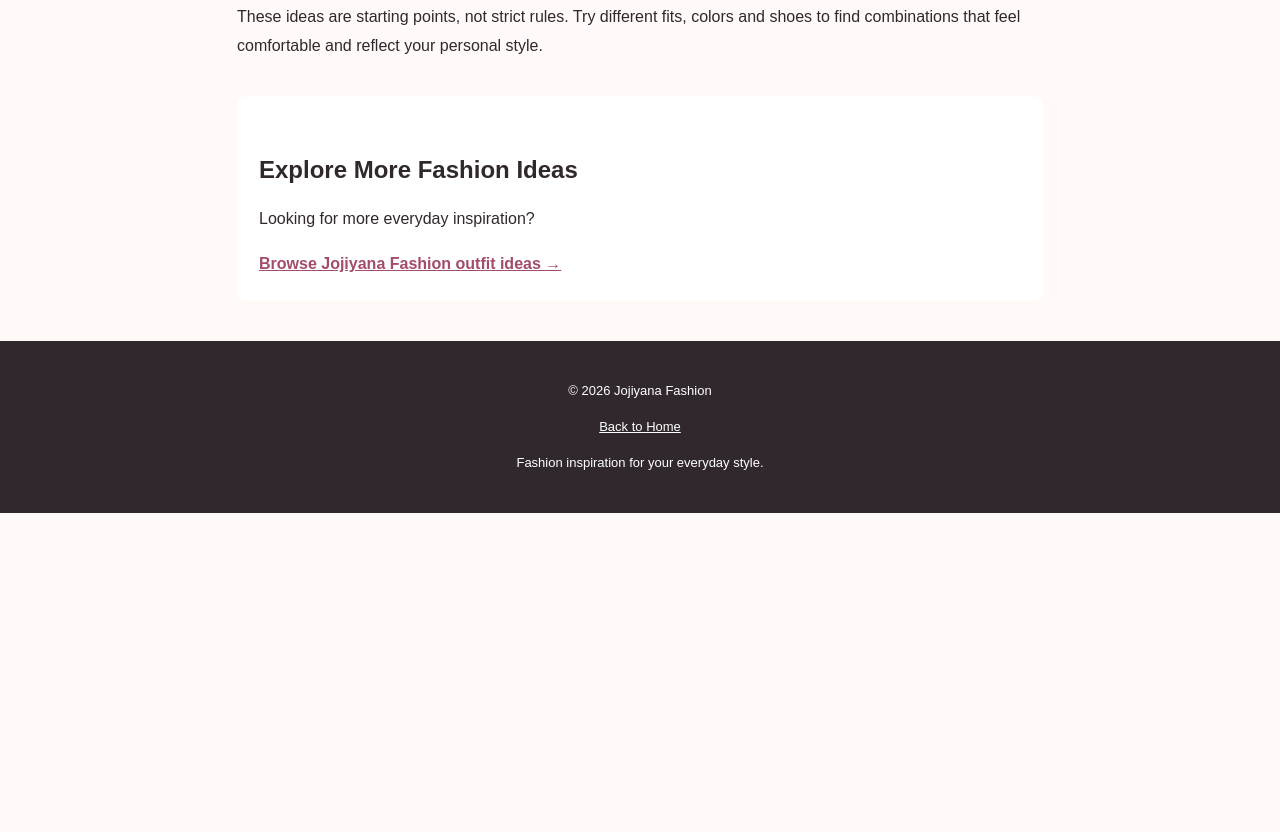
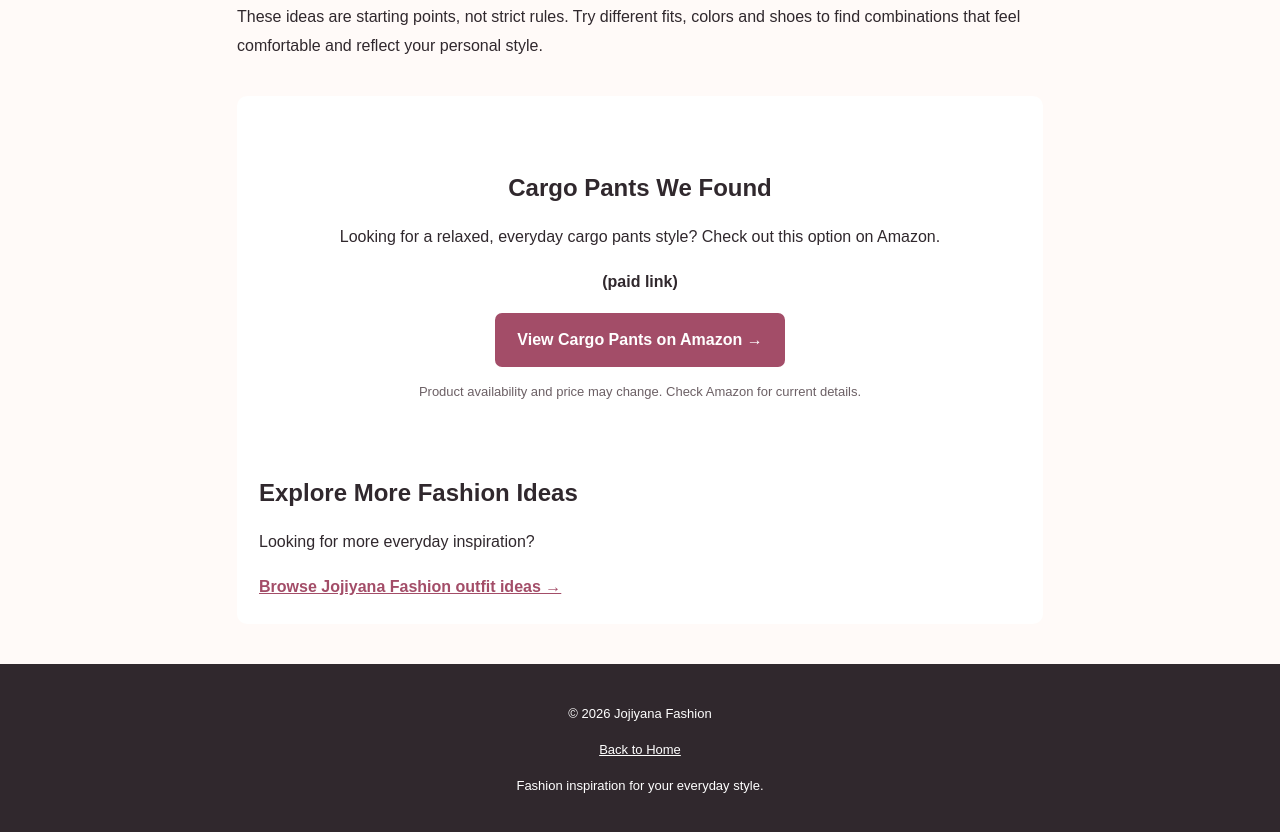
Before and after one commit to jstcreationss-cyber/jojiyana-fashion, a plain HTML site: page cargo-pants-sneakers.html in a window 1280 px wide. Shown: the part 2181-3013 px from the top of the page. Before the commit the page ends 2694 px from the top, so only its background shows below. Drawn offline with Linux system fonts and the light colour scheme.

Commit message:
Update cargo-pants-sneakers.html

```diff
--- a/cargo-pants-sneakers.html
+++ b/cargo-pants-sneakers.html
@@ -212,6 +212,27 @@
     </p>
 
     <div class="related">
+
+<section style="background:#fff;padding:24px;border-radius:12px;margin:30px 0;text-align:center;">
+  <h2 style="margin-top:0;">Cargo Pants We Found</h2>
+  <p>
+    Looking for a relaxed, everyday cargo pants style?
+    Check out this option on Amazon.
+  </p>
+  <p><strong>(paid link)</strong></p>
+  <a
+    href="https://link.amazon/B0eYcn5ha"
+    target="_blank"
+    rel="nofollow sponsored noopener"
+    style="display:inline-block;background:#a34d68;color:white;padding:13px 22px;border-radius:7px;text-decoration:none;font-weight:bold;"
+  >
+    View Cargo Pants on Amazon →
+  </a>
+  <p style="font-size:13px;color:#6c6065;">
+    Product availability and price may change. Check Amazon for current details.
+  </p>
+</section>
+
       <h2>Explore More Fashion Ideas</h2>
       <p>Looking for more everyday inspiration?</p>
       <a href="index.html#outfits">Browse Jojiyana Fashion outfit ideas →</a>
```
